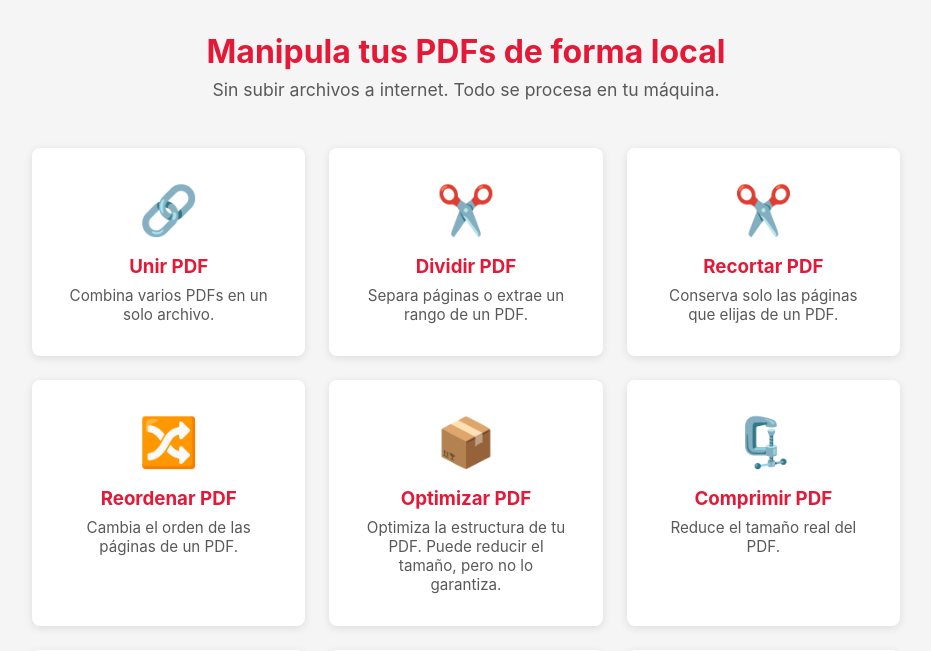
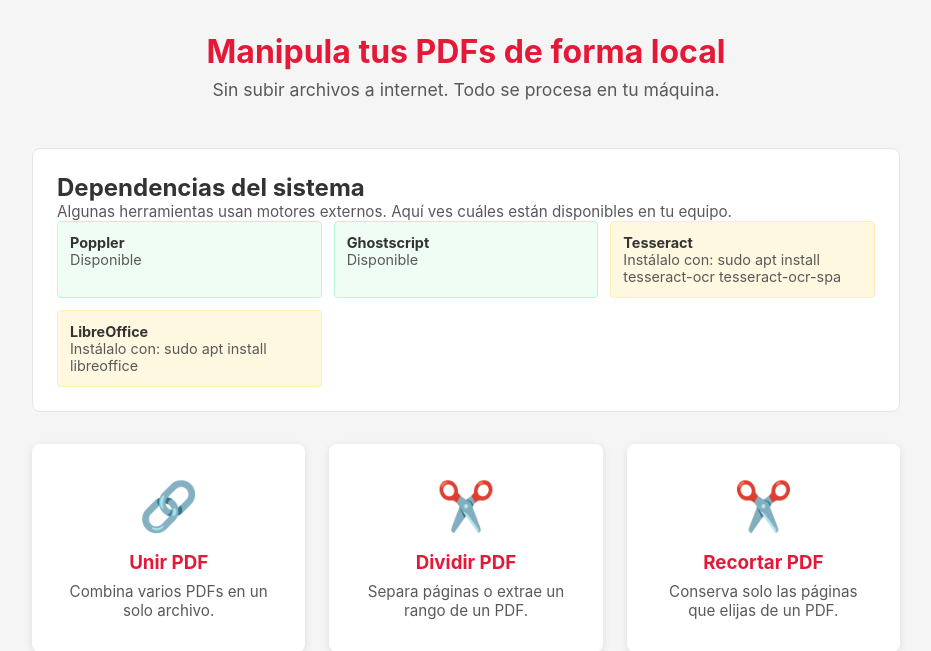
Before and after one commit to achrafestudios-lab/Pedeefe, a Flask app: page / in a window 1280 px wide. Shown: the part 102-753 px from the top of the page, without its empty margins (174-1105 px from the left). Run offline with Flask 3, Linux system fonts and the light colour scheme.

Commit message:
feat: escritorio Windows y macOS con deteccion de dependencias

```diff
--- a/app.py
+++ b/app.py
@@ -1,4 +1,5 @@
 import os
+import platform
 import re
 import uuid
 import shutil
@@ -103,6 +104,62 @@ cleanup_uploads_folder()
 # Detección de Tesseract OCR al arrancar (para la tarjeta de OCR en la portada)
 TESSERACT_AVAILABLE = shutil.which("tesseract") is not None
 
+# v1.8: los paquetes de escritorio no incluyen binarios del sistema. Detectamos
+# las cuatro dependencias externas al arrancar para avisar en la portada y dar
+# instrucciones de instalación según el sistema operativo.
+DEPENDENCY_HINTS = {
+    "Windows": {
+        "poppler": "Instala Poppler para Windows y añade su carpeta bin al PATH.",
+        "ghostscript": "Instala Ghostscript para Windows.",
+        "tesseract": "Instala Tesseract OCR para Windows con datos en español.",
+        "libreoffice": "Instala LibreOffice para convertir DOC, XLS y PPT antiguos.",
+    },
+    "Darwin": {
+        "poppler": "Instálalo con: brew install poppler",
+        "ghostscript": "Instálalo con: brew install ghostscript",
+        "tesseract": "Instálalo con: brew install tesseract tesseract-lang",
+        "libreoffice": "Instálalo con: brew install --cask libreoffice",
+    },
+    "Linux": {
+        "poppler": "Instálalo con: sudo apt install poppler-utils",
+        "ghostscript": "Instálalo con: sudo apt install ghostscript",
+        "tesseract": "Instálalo con: sudo apt install tesseract-ocr tesseract-ocr-spa",
+        "libreoffice": "Instálalo con: sudo apt install libreoffice",
+    },
+}
+DEFAULT_DEPENDENCY_HINT = "Instala la dependencia y reinicia Pedeefe."
+
+DEPENDENCY_LABELS = {
+    "poppler": "Poppler",
+    "ghostscript": "Ghostscript",
+    "tesseract": "Tesseract",
+    "libreoffice": "LibreOffice",
+}
+
+DEPENDENCY_BINARIES = {
+    "poppler": ("pdftoppm",),
+    "ghostscript": ("gs",),
+    "tesseract": ("tesseract",),
+    "libreoffice": ("soffice", "libreoffice"),
+}
+
+
+def dependency_status():
+    """Devuelve disponibilidad y pista de instalación de cada dependencia."""
+    hints = DEPENDENCY_HINTS.get(platform.system(), {})
+    return {
+        name: {
+            "label": DEPENDENCY_LABELS[name],
+            "available": any(shutil.which(binary) for binary in binaries),
+            "hint": hints.get(name, DEFAULT_DEPENDENCY_HINT),
+        }
+        for name, binaries in DEPENDENCY_BINARIES.items()
+    }
+
+
+DEPENDENCIES = dependency_status()
+
+
 def allowed_file(filename):
     """Comprueba si la extensión del archivo es permitida."""
     return "." in filename and filename.rsplit(".", 1)[1].lower() in ALLOWED_EXTENSIONS
@@ -266,7 +323,11 @@ def too_large(e):
 
 @app.route("/")
 def index():
-    return render_template("index.html", tesseract_available=TESSERACT_AVAILABLE)
+    return render_template(
+        "index.html",
+        tesseract_available=TESSERACT_AVAILABLE,
+        dependencies=DEPENDENCIES,
+    )
 
 
 # ─── Unir PDFs ──────────────────────────────────────────────────────
@@ -612,7 +673,7 @@ def comprimir_real():
         if not gs_bin:
             return render_template(
                 "comprimir_real.html",
-                error="No se encontró Ghostscript en el sistema. Instálalo con: sudo apt install ghostscript"
+                error=f"No se encontró Ghostscript en el sistema. {DEPENDENCIES['ghostscript']['hint']}"
             )
 
         output_path = os.path.join(temp_dir, "comprimido.pdf")
@@ -643,7 +704,7 @@ def comprimir_real():
         except FileNotFoundError:
             return render_template(
                 "comprimir_real.html",
-                error="No se encontró Ghostscript en el sistema. Instálalo con: sudo apt install ghostscript"
+                error=f"No se encontró Ghostscript en el sistema. {DEPENDENCIES['ghostscript']['hint']}"
             )
 
         if not os.path.exists(output_path):
@@ -751,7 +812,7 @@ def pdf_a_imagen():
         error_msg = str(e)
         # Mensaje amigable si Poppler no está instalado
         if "poppler" in error_msg.lower() or "not found" in error_msg.lower():
-            error_msg = "No se encontró Poppler en el sistema. Instálalo con: sudo apt install poppler-utils"
+            error_msg = f"No se encontró Poppler en el sistema. {DEPENDENCIES['poppler']['hint']}"
         return render_template("pdf_a_imagen.html", error=f"Error al convertir: {error_msg}",
                               format=request.form.get("format", "jpg"))
     finally:
@@ -1227,7 +1288,7 @@ def ocr():
             error_msg = "No se encontró Tesseract OCR en el sistema. Instálalo con: sudo apt install tesseract-ocr"
         # Mensaje amigable si Poppler no está instalado
         elif "poppler" in error_msg.lower():
-            error_msg = "No se encontró Poppler en el sistema. Instálalo con: sudo apt install poppler-utils"
+            error_msg = f"No se encontró Poppler en el sistema. {DEPENDENCIES['poppler']['hint']}"
         return render_template("ocr.html", error=f"Error al procesar: {error_msg}")
     finally:
         cleanup_folder(temp_dir)
--- a/static/css/style.css
+++ b/static/css/style.css
@@ -275,6 +275,53 @@ body {
 .hero p {
     font-size: 1.1rem;
     color: var(--color-text-light);
+}
+
+/* ─── Dependencias del sistema (v1.8) ─────────────────────────── */
+.deps-panel {
+    background: var(--color-surface);
+    border: 1px solid var(--color-border-lighter);
+    border-radius: var(--radius-lg);
+    margin-bottom: var(--space-8);
+    padding: var(--space-6);
+}
+
+.deps-panel > p {
+    color: var(--color-text-light);
+    font-size: 0.95rem;
+}
+
+.deps-list {
+    display: grid;
+    grid-template-columns: repeat(auto-fit, minmax(230px, 1fr));
+    gap: var(--space-3);
+    list-style: none;
+    padding: 0;
+}
+
+.dep-item {
+    border-radius: var(--radius-sm);
+    font-size: 0.9rem;
+    padding: var(--space-3);
+}
+
+.dep-item strong,
+.dep-item span {
+    display: block;
+}
+
+.dep-item span {
+    color: var(--color-text-light);
+}
+
+.dep-ok {
+    background: var(--color-success-bg);
+    border: 1px solid var(--color-success-border);
+}
+
+.dep-missing {
+    background: var(--color-warning-bg);
+    border: 1px solid var(--color-warning-border);
 }
 
 /* ─── Cuadrícula de herramientas ───────────────────────────────── */
--- a/templates/index.html
+++ b/templates/index.html
@@ -7,6 +7,19 @@
 <section class="hero">
     <h1>Manipula tus PDFs de forma local</h1>
     <p>Sin subir archivos a internet. Todo se procesa en tu máquina.</p>
+</section>
+
+<section class="deps-panel" aria-labelledby="deps-title">
+    <h2 id="deps-title">Dependencias del sistema</h2>
+    <p>Algunas herramientas usan motores externos. Aquí ves cuáles están disponibles en tu equipo.</p>
+    <ul class="deps-list">
+        {% for dependency in dependencies.values() %}
+        <li class="dep-item {{ 'dep-ok' if dependency.available else 'dep-missing' }}">
+            <strong>{{ dependency.label }}</strong>
+            <span>{{ 'Disponible' if dependency.available else dependency.hint }}</span>
+        </li>
+        {% endfor %}
+    </ul>
 </section>
 
 <h2 class="visually-hidden">Herramientas</h2>
```
Also changed, not shown: desktop/launcher.py (+45 -1 lines), desktop/package.json (+45 -3 lines), tests/test_dependencies.py (added, +53 -0 lines), tests/test_desktop.py (+88 -0 lines), .github/workflows/desktop.yml (added), README.md, desktop/package-lock.json.
